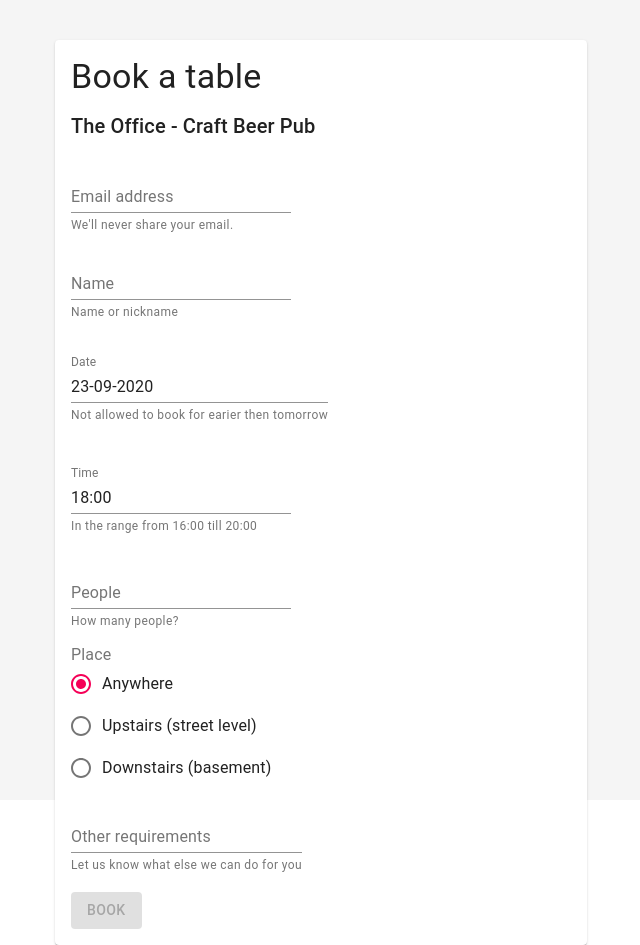
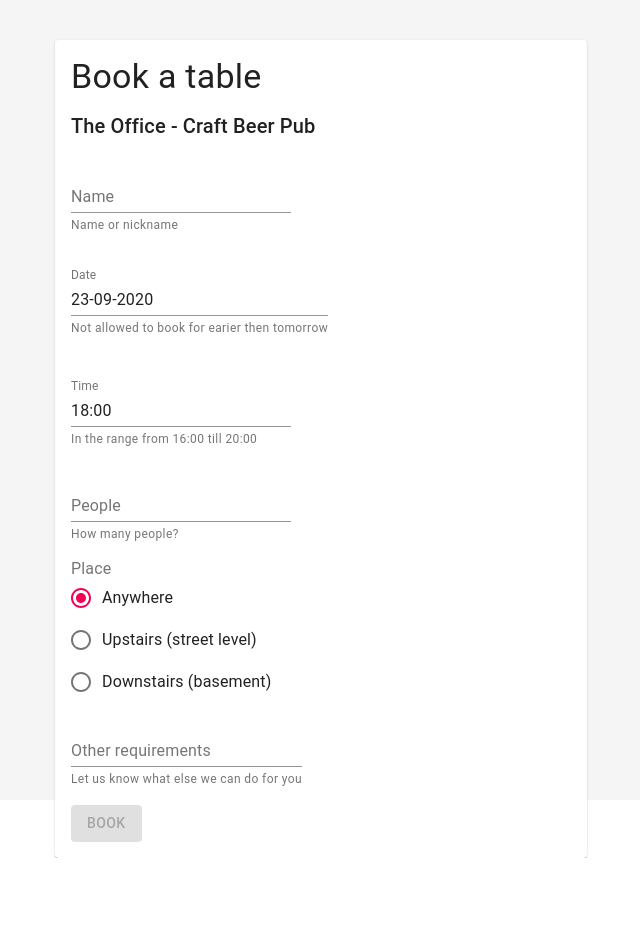
Before and after one commit to mstefaniak/book-a-table, a React (Create React App) app: page / in a window 1280 px wide. Shown: the whole page, without its empty margins (319-959 px from the left). After the commit the page ends 858 px from the top, so only its background shows below. Built offline with nearby package versions, Linux system fonts and the light colour scheme.

Commit message:
Remove email field

```diff
--- a/src/components/book/BookForm.tsx
+++ b/src/components/book/BookForm.tsx
@@ -33,7 +33,6 @@ import { FirebaseContext } from "../../context/firebase";
 
 interface FormValues {
   name: string;
-  email: string;
   area: string;
   time: Date;
   date: Date;
@@ -78,8 +77,6 @@ const BookForm = (): React.ReactNode => {
   const { firebase } = useContext(FirebaseContext);
   const [success, setSuccess] = useState(false);
   const isNotEmpty: Validator = (value) => (value ? undefined : t("required"));
-  const isEmail = (email?: string): ValidatorResponse =>
-    email && email?.indexOf("@") > -1 ? undefined : t("invalid_email");
   const isNumber = (value?: string): ValidatorResponse =>
     isNaN(Number(value)) ? t("invalid_number") : undefined;
   const isBetween = (min: number, max: number) => (
@@ -109,7 +106,6 @@ const BookForm = (): React.ReactNode => {
     if (firebase) {
       const data = {
         name: values.name,
-        email: values.email,
         area: values.area,
         people: values.people,
         comment: values.comment,
@@ -165,23 +161,6 @@ const BookForm = (): React.ReactNode => {
               <Typography variant="h6" gutterBottom>
                 The Office - Craft Beer Pub
               </Typography>
-            </Grid>
-            <Grid item xs={12}>
-              <Field
-                name="email"
-                validate={composeValidators(isNotEmpty, isEmail)}
-              >
-                {({ input, meta }) => (
-                  <TextField
-                    {...input}
-                    label={meta.touched && meta.error ? t("error") : t("email")}
-                    error={meta.touched && !!meta.error}
-                    helperText={
-                      meta.touched && meta.error ? meta.error : t("email_hint")
-                    }
-                  />
-                )}
-              </Field>
             </Grid>
             <Grid item xs={12}>
               <Field name="name" validate={isNotEmpty}>
--- a/src/locale/en.ts
+++ b/src/locale/en.ts
@@ -4,9 +4,6 @@ export default {
   book_a_table: "Book a table",
   date: "Date",
   date_hint: "Not allowed to book for earier then tomorrow",
-  email: "Email address",
-  email_hint: "We'll never share your email.",
-  email_invalid: "Invalid email",
   error: "Error",
   invalid_number: "Not a number",
   name: "Name",
--- a/src/locale/pl.ts
+++ b/src/locale/pl.ts
@@ -1,4 +1,3 @@
 export default {
-  book_a_table: 'Zarezerwuj stolik',
-  email: 'Email',
-}
+  book_a_table: "Zarezerwuj stolik",
+};
```
